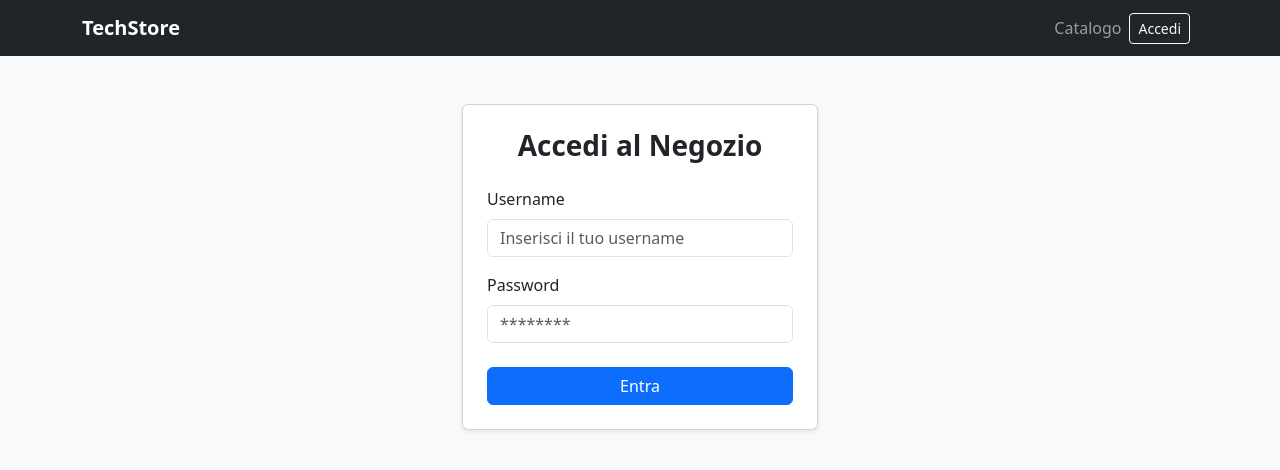
After one commit to Matteotaddeii/elaboratoBackend, a Django app: page /login/ in a window 1280 px wide. The commit adds this page. Shown: the top 470 px of the page. Run offline with Django 5.2, Linux system fonts and the light colour scheme.

Commit message:
Implementati login e logout personalizzati

```diff
--- /dev/null
+++ b/accounts/urls.py
@@ -0,0 +1,7 @@
+from django.urls import path
+from django.contrib.auth import views as auth_views
+
+urlpatterns = [
+    path('login/', auth_views.LoginView.as_view(template_name='login.html'), name='login'),
+    path('logout/', auth_views.LogoutView.as_view(), name='logout'),
+]
--- a/django_project/settings.py
+++ b/django_project/settings.py
@@ -122,3 +122,7 @@ STATIC_URL = 'static/'
 
 # Usare il modello custom al posto di quello di default
 AUTH_USER_MODEL = 'accounts.CustomUser'
+
+# Dove reindirizzare dopo il login e il logout
+LOGIN_REDIRECT_URL = 'product_list'
+LOGOUT_REDIRECT_URL = 'product_list'
--- a/django_project/urls.py
+++ b/django_project/urls.py
@@ -20,4 +20,5 @@ from django.urls import path, include
 urlpatterns = [
     path('admin/', admin.site.urls),
     path('', include('store.urls')),
+    path('', include('accounts.urls')),
 ]
--- a/templates/base.html
+++ b/templates/base.html
@@ -38,7 +38,7 @@
             {% endif %}
             <li class="nav-item">
               <form
-                action="{% url 'admin:logout' %}"
+                action="{% url 'logout' %}"
                 method="post"
                 class="d-inline"
               >
@@ -52,8 +52,8 @@
             <li class="nav-item">
               <a
                 class="btn btn-sm btn-outline-light me-2"
-                href="{% url 'admin:index' %}"
-                >Accedi (Admin)</a
+                href="{% url 'login' %}"
+                >Accedi</a
               >
             </li>
             {% endif %}
--- /dev/null
+++ b/templates/login.html
@@ -0,0 +1,39 @@
+{% extends 'base.html' %}
+
+{% block title %}Accedi - TechStore{% endblock %}
+
+{% block content %}
+<div class="row justify-content-center mt-5">
+    <div class="col-md-4">
+        <div class="card shadow-sm">
+            <div class="card-body p-4">
+                <h3 class="card-title text-center fw-bold mb-4">Accedi al Negozio</h3>
+
+                <form method="post">
+                    {% csrf_token %}
+
+                    <div class="mb-3">
+                        <label for="id_username" class="form-label">Username</label>
+                        <input type="text" name="username" id="id_username" class="form-control" required placeholder="Inserisci il tuo username">
+                    </div>
+
+                    <div class="mb-3">
+                        <label for="id_password" class="form-label">Password</label>
+                        <input type="password" name="password" id="id_password" class="form-control" required placeholder="********">
+                    </div>
+
+                    {% if form.errors %}
+                        <div class="alert alert-danger py-2 fs-6" role="alert">
+                            Username o password non corretti!
+                        </div>
+                    {% endif %}
+
+                    <div class="d-grid mt-4">
+                        <button type="submit" class="btn btn-primary">Entra</button>
+                    </div>
+                </form>
+            </div>
+        </div>
+    </div>
+</div>
+{% endblock %}
```
Also changed, not shown: db.sqlite3.
